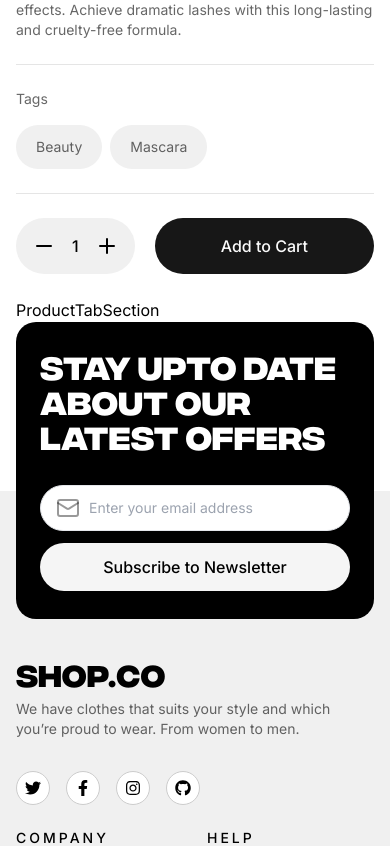
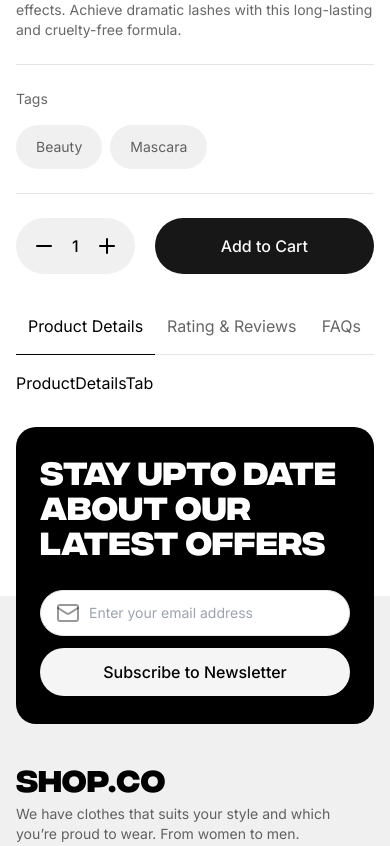
Before and after one commit to AJ1732/shop.co, a Next.js app: page /shop/1 in a window 390 px wide. Shown: the part 780-1626 px from the top of the page. Built offline with nearby package versions, Linux system fonts and the light colour scheme.

Commit message:
chore: build product tabs section

```diff
--- a/package.json
+++ b/package.json
@@ -13,6 +13,7 @@
     "@radix-ui/react-dropdown-menu": "^2.1.4",
     "@radix-ui/react-navigation-menu": "^1.2.3",
     "@radix-ui/react-slot": "^1.1.1",
+    "@radix-ui/react-tabs": "^1.1.2",
     "@reduxjs/toolkit": "^2.5.0",
     "axios": "^1.7.9",
     "class-variance-authority": "^0.7.0",
--- a/src/app/(pages)/shop/[shopId]/page.tsx
+++ b/src/app/(pages)/shop/[shopId]/page.tsx
@@ -12,7 +12,7 @@ interface ShopIdPageProps {
 const ShopIdPage: React.FC<ShopIdPageProps> = ({ params }) => {
   const { shopId } = params;
   return (
-    <div>
+    <div className="lg:space-y-6">
       ProductIdPage {shopId}
       <ProductDisplaySection />
       <ProductTabSection />
--- /dev/null
+++ b/src/components/sections/ShopIdPage/ProductTabSection/components/FaqsTab/index.tsx
@@ -0,0 +1,4 @@
+const FaqsTab = () => {
+  return <div>FaqsTab</div>;
+};
+export default FaqsTab;
--- /dev/null
+++ b/src/components/sections/ShopIdPage/ProductTabSection/components/ProductDetailsTab/index.tsx
@@ -0,0 +1,4 @@
+const ProductDetailsTab = () => {
+  return <div>ProductDetailsTab</div>;
+};
+export default ProductDetailsTab;
--- /dev/null
+++ b/src/components/sections/ShopIdPage/ProductTabSection/components/RatingRevewsTab/index.tsx
@@ -0,0 +1,4 @@
+const RatingReviewTabs = () => {
+  return <div>RatingReviewTabs</div>;
+};
+export default RatingReviewTabs;
--- /dev/null
+++ b/src/components/sections/ShopIdPage/ProductTabSection/components/index.tsx
@@ -0,0 +1,3 @@
+export {default as ProductDetailsTab} from "./ProductDetailsTab"
+export {default as RatingRevewsTab} from "./RatingRevewsTab"
+export {default as FaqsTab} from "./FaqsTab"
--- a/src/components/sections/ShopIdPage/ProductTabSection/index.tsx
+++ b/src/components/sections/ShopIdPage/ProductTabSection/index.tsx
@@ -1,4 +1,49 @@
+import dynamic from "next/dynamic";
+import { Tabs, TabsContent, TabsList, TabsTrigger } from "@/components/ui/tabs";
+
+const Loader = () => <div>Loading...</div>;
+
+// LAZY LOAD COMPONENTS
+const ProductDetailsTab = dynamic(
+  () => import("./components").then((mod) => mod.ProductDetailsTab),
+  { loading: () => <Loader /> },
+);
+
+const RatingRevewsTab = dynamic(
+  () => import("./components").then((mod) => mod.RatingRevewsTab),
+  { loading: () => <Loader /> },
+);
+
+const FaqsTab = dynamic(
+  () => import("./components").then((mod) => mod.FaqsTab),
+  { loading: () => <Loader /> },
+);
+
 const ProductTabSection = () => {
-  return <section>ProductTabSection</section>;
+  return (
+    <Tabs defaultValue="details" className="pb-8">
+      <TabsList className="w-full">
+        <TabsTrigger value="details" className="w-full">
+          Product Details
+        </TabsTrigger>
+        <TabsTrigger value="ratings-reviews" className="w-full">
+          Rating & Reviews
+        </TabsTrigger>
+        <TabsTrigger value="faqs" className="w-full">
+          FAQs
+        </TabsTrigger>
+      </TabsList>
+
+      <TabsContent value="details">
+        <ProductDetailsTab />
+      </TabsContent>
+      <TabsContent value="ratings-reviews">
+        <RatingRevewsTab />
+      </TabsContent>
+      <TabsContent value="faqs">
+        <FaqsTab />
+      </TabsContent>
+    </Tabs>
+  );
 };
 export default ProductTabSection;
--- /dev/null
+++ b/src/components/ui/tabs.tsx
@@ -0,0 +1,55 @@
+"use client";
+
+import * as React from "react";
+import * as TabsPrimitive from "@radix-ui/react-tabs";
+
+import { cn } from "@/lib/utils";
+
+const Tabs = TabsPrimitive.Root;
+
+const TabsList = React.forwardRef<
+  React.ElementRef<typeof TabsPrimitive.List>,
+  React.ComponentPropsWithoutRef<typeof TabsPrimitive.List>
+>(({ className, ...props }, ref) => (
+  <TabsPrimitive.List
+    ref={ref}
+    className={cn(
+      "inline-flex items-center justify-center overflow-x-scroll text-black/60 dark:bg-neutral-800 dark:text-neutral-400",
+      className,
+    )}
+    {...props}
+  />
+));
+TabsList.displayName = TabsPrimitive.List.displayName;
+
+const TabsTrigger = React.forwardRef<
+  React.ElementRef<typeof TabsPrimitive.Trigger>,
+  React.ComponentPropsWithoutRef<typeof TabsPrimitive.Trigger>
+>(({ className, ...props }, ref) => (
+  <TabsPrimitive.Trigger
+    ref={ref}
+    className={cn(
+      "inline-flex items-center justify-center whitespace-nowrap border-b border-black/10 px-3 py-4 text-base ring-offset-white transition-all focus-visible:outline-none focus-visible:ring-2 focus-visible:ring-neutral-950 focus-visible:ring-offset-2 disabled:pointer-events-none disabled:opacity-50 data-[state=active]:border-black data-[state=active]:text-black dark:ring-offset-neutral-950 dark:focus-visible:ring-neutral-300 dark:data-[state=active]:bg-neutral-950 dark:data-[state=active]:text-neutral-50 md:text-lg",
+      className,
+    )}
+    {...props}
+  />
+));
+TabsTrigger.displayName = TabsPrimitive.Trigger.displayName;
+
+const TabsContent = React.forwardRef<
+  React.ElementRef<typeof TabsPrimitive.Content>,
+  React.ComponentPropsWithoutRef<typeof TabsPrimitive.Content>
+>(({ className, ...props }, ref) => (
+  <TabsPrimitive.Content
+    ref={ref}
+    className={cn(
+      "mt-4 ring-offset-white focus-visible:outline-none focus-visible:ring-2 focus-visible:ring-neutral-950 focus-visible:ring-offset-2 dark:ring-offset-neutral-950 dark:focus-visible:ring-neutral-300 lg:mt-6",
+      className,
+    )}
+    {...props}
+  />
+));
+TabsContent.displayName = TabsPrimitive.Content.displayName;
+
+export { Tabs, TabsList, TabsTrigger, TabsContent };
```
Also changed, not shown: 1 other file (tests, documents, lock files or other folders).
